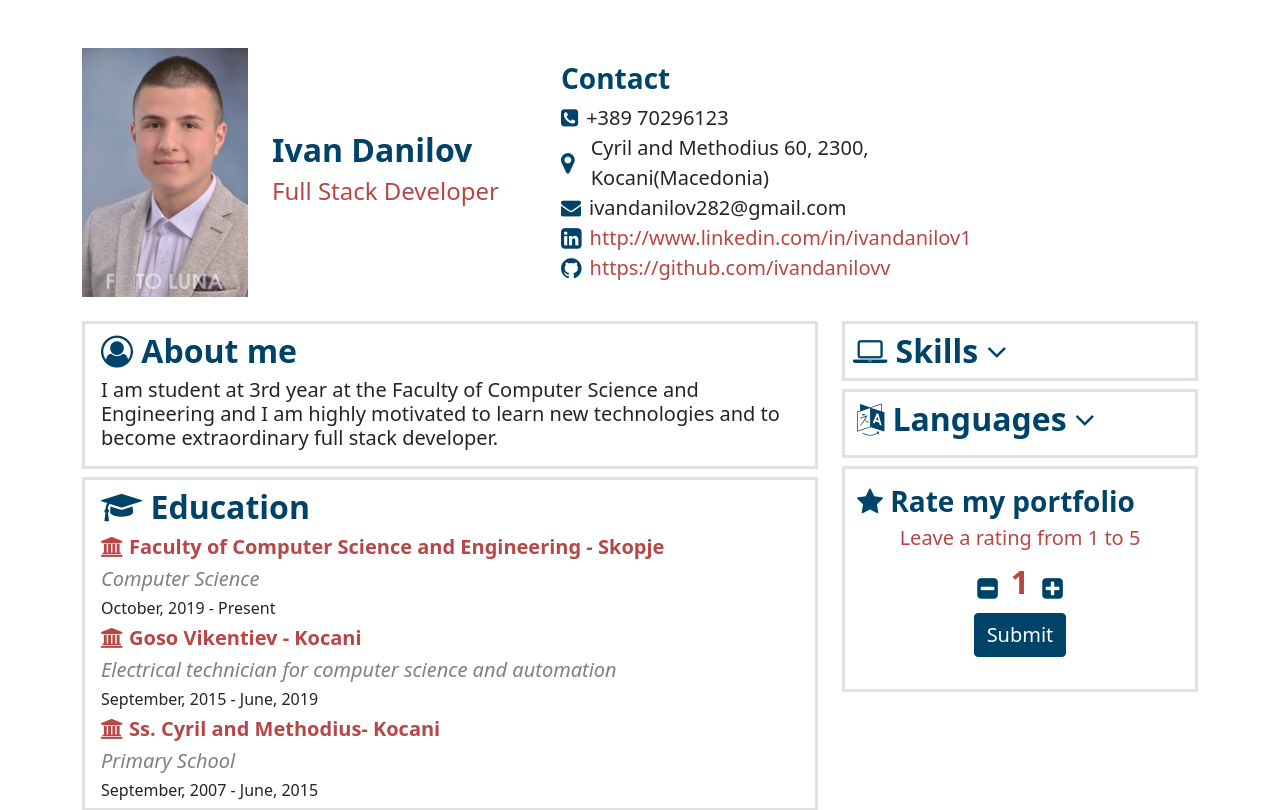
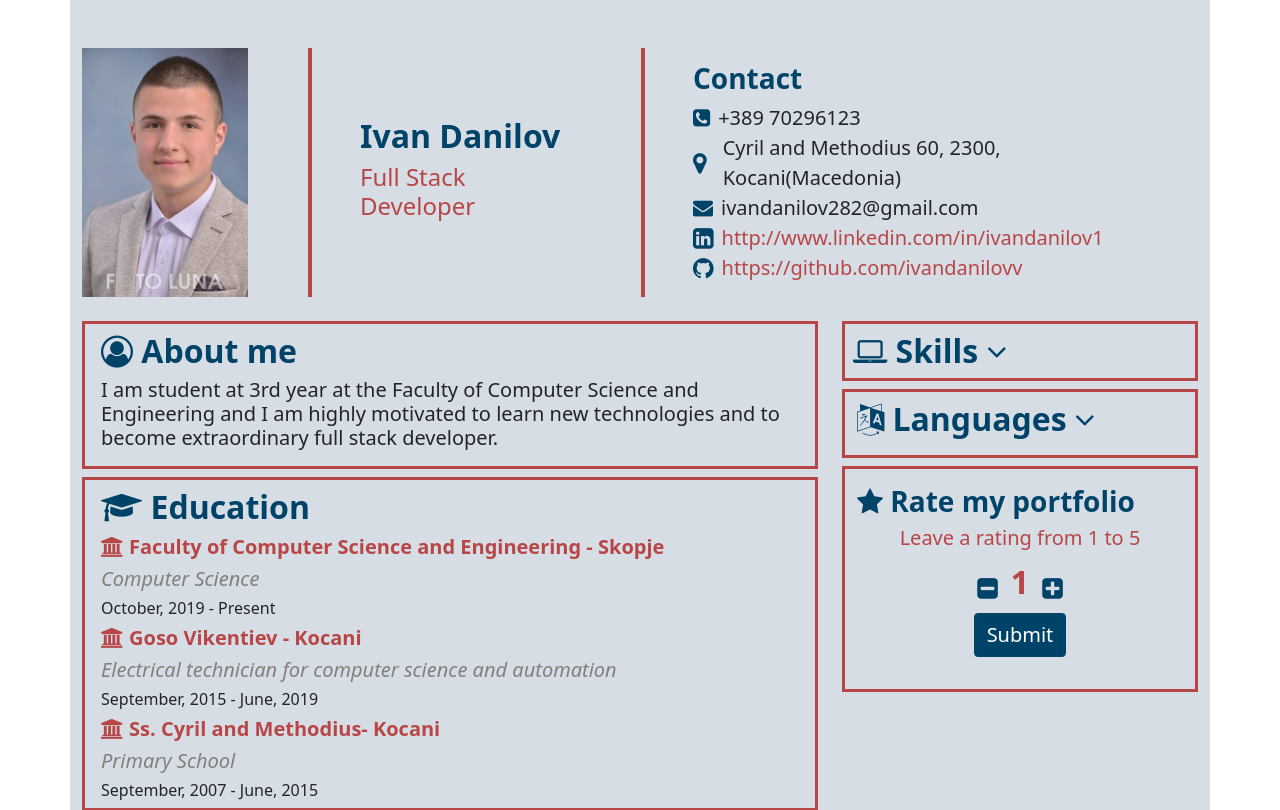
Before and after one commit to ivandanilovv/portfolio, a Vue app: page / in a window 1280 px wide. Shown: the top 810 px of the page. Built offline with nearby package versions, Linux system fonts and the light colour scheme.

Commit message:
Added borders and background color

```diff
--- a/src/components/Bio.vue
+++ b/src/components/Bio.vue
@@ -6,7 +6,7 @@
           <img src="../assets/images/tablo_resized.jpg" alt="Profle image">
         </div>
       </div>
-      <div class="col-10 col-md-3 align-bottom d-flex flex-column justify-content-center">
+      <div class="col-10 col-md-3 align-bottom d-flex flex-column justify-content-center ps-5 mx-5 custom-border">
         <h2 class="fw-bold headings-color">
           Ivan Danilov
         </h2>
@@ -14,7 +14,7 @@
           Full Stack Developer
         </h4>
       </div>
-      <div class="col-12 col-md-5 text-start d-flex flex-column justify-content-center ps-3 ">
+      <div class="col-12 col-md-5 text-start d-flex flex-column justify-content-center ps-5 custom-border">
         <h3 class="fw-bold headings-color pt-3 pt-md-0">
           Contact
         </h3>
@@ -85,4 +85,8 @@ a:hover {
   transform: rotate(-15deg);
 }
 
+.custom-border{
+  border-left: 4px solid #b84646;
+}
+
 </style>
--- a/src/components/DetailedInfo.vue
+++ b/src/components/DetailedInfo.vue
@@ -2,14 +2,14 @@
   <div class="pt-sm-4">
     <div class="row">
       <div class="col-12 col-md-8 text-start">
-        <about-me class="py-2 border border-3 ps-3"/>
-        <education class="pt-3 ps-3 mt-2 pt-md-2 border border-3"/>
-        <experience class="pt-2 pt-md-2 ps-3 mt-2 border border-3"/>
+        <about-me class="py-2 ps-3 custom-border"/>
+        <education class="pt-3 ps-3 mt-2 pt-md-2 custom-border"/>
+        <experience class="pt-2 pt-md-2 ps-3 mt-2 custom-border"/>
       </div>
       <div class="col col-md-4 text-start">
-        <skills class="pt-3 ps-3 mt-2 pt-md-2 ps-md-2 mt-md-0 border border-3"/>
-        <languages class="py-2 px-3 my-2 px-md-1 border border-3"/>
-        <rate class="py-3 px-3 my-2 px-md-1 border border-3"/>
+        <skills class="pt-3 ps-3 mt-2 pt-md-2 ps-md-2 mt-md-0 custom-border"/>
+        <languages class="py-2 px-3 my-2 px-md-1 custom-border"/>
+        <rate class="py-3 px-3 my-2 px-md-1 custom-border"/>
       </div>
     </div>
   </div>
@@ -38,5 +38,7 @@ export default {
 </script>
 
 <style scoped>
-
+.custom-border{
+  border: 3px solid #b84646;
+}
 </style>
--- a/src/components/Languages.vue
+++ b/src/components/Languages.vue
@@ -31,7 +31,7 @@ export default {
     return {
       progressBarLanguages: [
         {
-          languageName: 'Macedonian(Native)',
+          languageName: 'Macedonian',
           progressBarWidth: '100%',
           progressBarDescription: 'Native'
         },
--- a/src/views/HomeView.vue
+++ b/src/views/HomeView.vue
@@ -1,5 +1,5 @@
 <template>
-  <main class="container py-5">
+  <main class="container py-5 bg-color">
     <bio :contact-info="contactInfo" :contact-links="contactLinks"/>
     <detailed-info/>
   </main>
@@ -47,5 +47,7 @@ export default {
 }
 </script>
 <style scoped>
-
+.bg-color{
+  background-color: #d7dde4;
+}
 </style>
```
